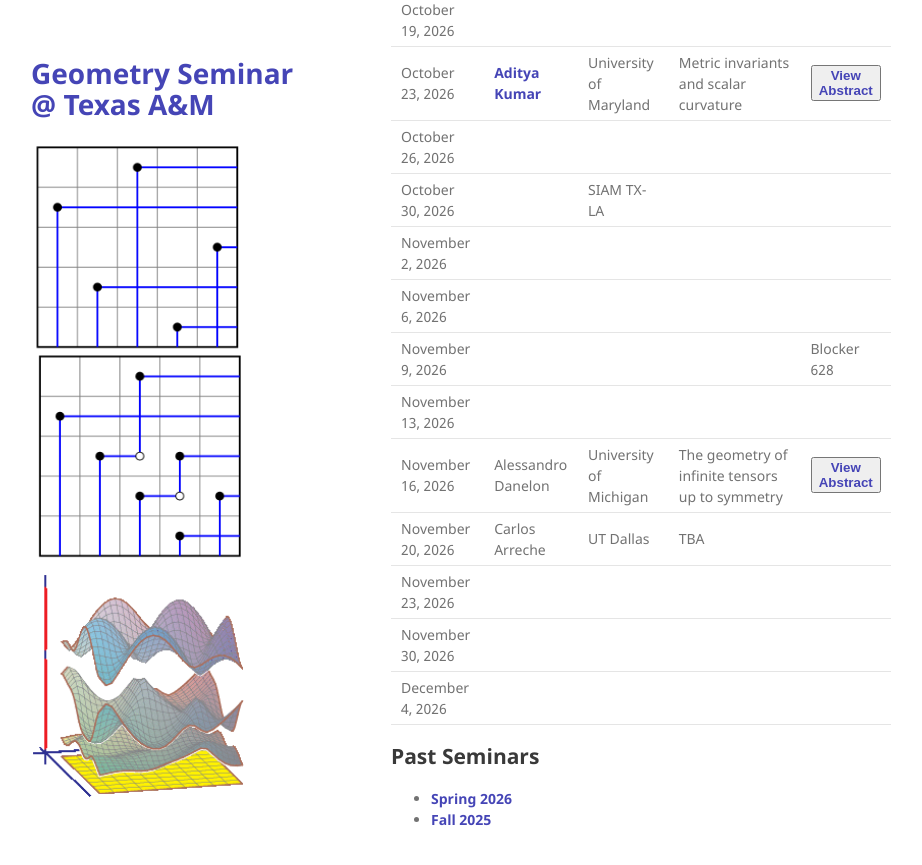
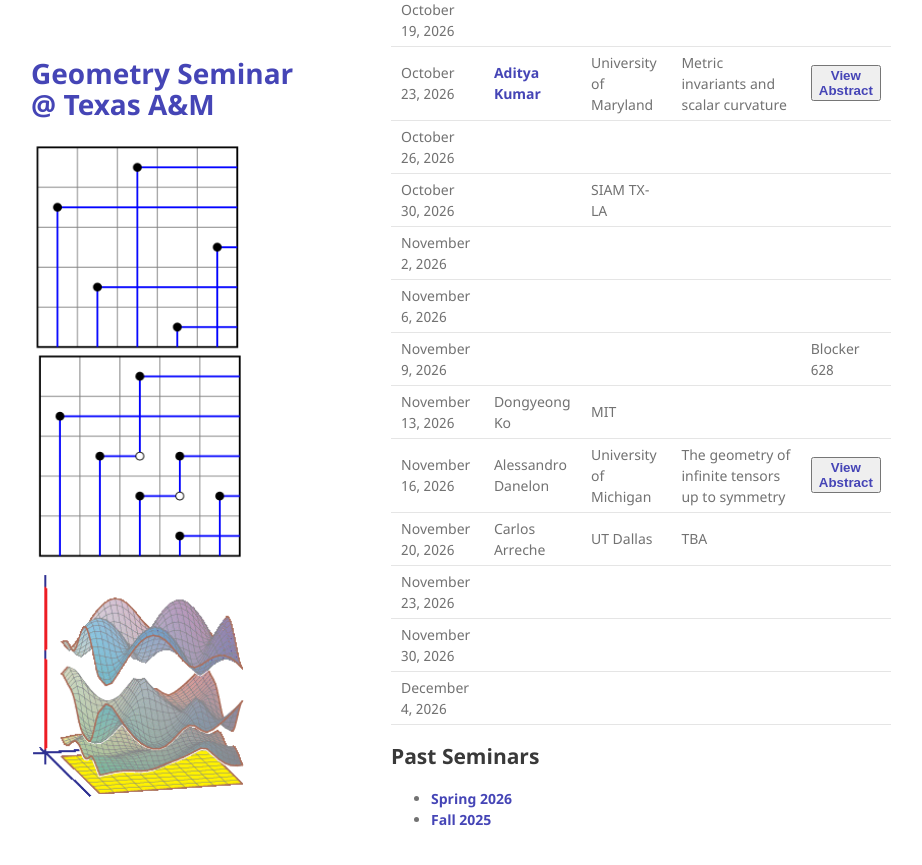
Before and after one commit to tamu-seminar/geometry, a Jekyll site: the page built from 2026_2.md, in a window 1280 px wide and 900 px high, scrolled down 800 px. Shown: the top 865 px of the window, without its empty margins (179-1101 px from the left). Built offline with Jekyll 4.4.1, drawn with Linux system fonts in a browser that asks for light colours.

Commit message:
Dongyeong Ko

```diff
--- a/2026_2.md
+++ b/2026_2.md
@@ -36,7 +36,7 @@ Many dates in September conflict with promotion talks or committee meetings.
 | November 2, 2026 | | | | |
 | November 6, 2026 | | | | |
 | November 9, 2026 | | | | Blocker 628 |
-| November 13, 2026 | | | | |
+| November 13, 2026 |Dongyeong Ko | MIT | | |
 | November 16, 2026 | Alessandro Danelon   | University of Michigan |The geometry of infinite tensors up to symmetry | <button type="button" class="abstract-link" onclick="showAbstract('danelon')">View Abstract</button>  |
 | November 20, 2026 | Carlos Arreche | UT Dallas | TBA | |
 | November 23, 2026 | | | | |
```
